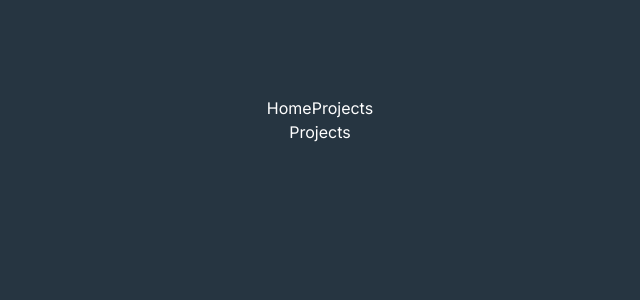
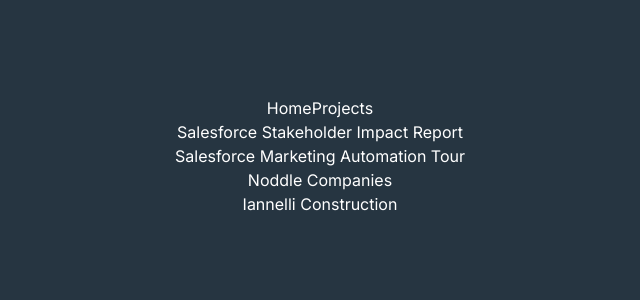
Before and after one commit to LouisAlemar/louisalemar-nextjs, a Next.js app: page /projects in a window 1280 px wide. Shown: the top 300 px of the page, without its empty margins (320-960 px from the left). Built offline with nearby package versions, Linux system fonts and the light colour scheme.

Commit message:
render project names on front end

```diff
--- a/src/app/layout.tsx
+++ b/src/app/layout.tsx
@@ -6,7 +6,7 @@ import { Inter } from "next/font/google";
 const inter = Inter({ subsets: ["latin"] });
 
 export const metadata: Metadata = {
-  title: "Create Next App",
+  title: "Louis Alemar - Software Engineer",
   description: "Generated by create next app",
 };
 
--- a/src/app/page.tsx
+++ b/src/app/page.tsx
@@ -1,42 +1,12 @@
 "use client";
 
-import { useEffect } from "react";
-import { RootState } from "../redux/store";
-import { useSelector, useDispatch } from "react-redux";
-
 import Nav from "../components/navigation";
-import {
-  fetchProjects,
-  projectSelectors,
-} from "../redux/features/projects/projectsSlice";
-import { AppDispatch } from "../redux/store";
-import { Project } from "@/app/api/interfaces/index";
-// import handler from "@/api/route";
 
 export default function Home() {
-  // const currentNumber = useSelector(
-  //   (state: RootState) => state.projects.entities
-  // );
-  const dispatch = useDispatch<AppDispatch>();
-  const total: number = useSelector(projectSelectors.selectTotal);
-  const allProjects: Project[] = useSelector(projectSelectors.selectAll);
-  console.log({
-    total,
-    allProjects,
-  });
-
-  useEffect(() => {
-    dispatch(fetchProjects());
-  }, []);
-
   return (
     <main className="flex flex-col items-center justify-between p-24">
       <Nav />
       <h1>Hi, Im Louis. A Software Engineer</h1>
-
-      {allProjects.forEach((data) => {
-        console.log(data);
-      })}
     </main>
   );
 }
--- a/src/app/projects/page.tsx
+++ b/src/app/projects/page.tsx
@@ -1,30 +1,32 @@
 "use client";
 
 import { useEffect } from "react";
-import { useDispatch } from "react-redux";
+import { useSelector, useDispatch } from "react-redux";
 
 import Nav from "../../components/navigation";
 
-import { fetchProjects } from "../../redux/features/projects/projectsSlice";
+import {
+  fetchProjects,
+  projectSelectors,
+} from "@/redux/features/projects/projectsSlice";
 import { AppDispatch } from "../../redux/store";
-// import projects from "../pages/api/projects/projects.json";
+import { Project } from "@/app/api/interfaces/index";
 
 export default function Home() {
-  // const currentNumber = useSelector((state: RootState) => state.projects.value);
   const dispatch = useDispatch<AppDispatch>();
+  const allProjects: Project[] = useSelector(projectSelectors.selectAll);
+
   useEffect(() => {
     dispatch(fetchProjects());
-    // dispatch(fetchProjects(projects));
   }, []);
 
   return (
     <main className="flex flex-col items-center justify-between p-24">
       <Nav />
-      <h1>Projects</h1>
-      {/* <button onClick={() => dispatch(increment())}>Increment</button>
-      <button onClick={() => dispatch(decrement())}>Decrease</button>
-      <button onClick={() => dispatch(reset())}>Reset</button> */}
-      {/* <h1>{currentNumber}</h1> */}
+
+      {allProjects.map((project: Project) => {
+        return <div key={project.projectId}>{project.name}</div>;
+      })}
     </main>
   );
 }
```
